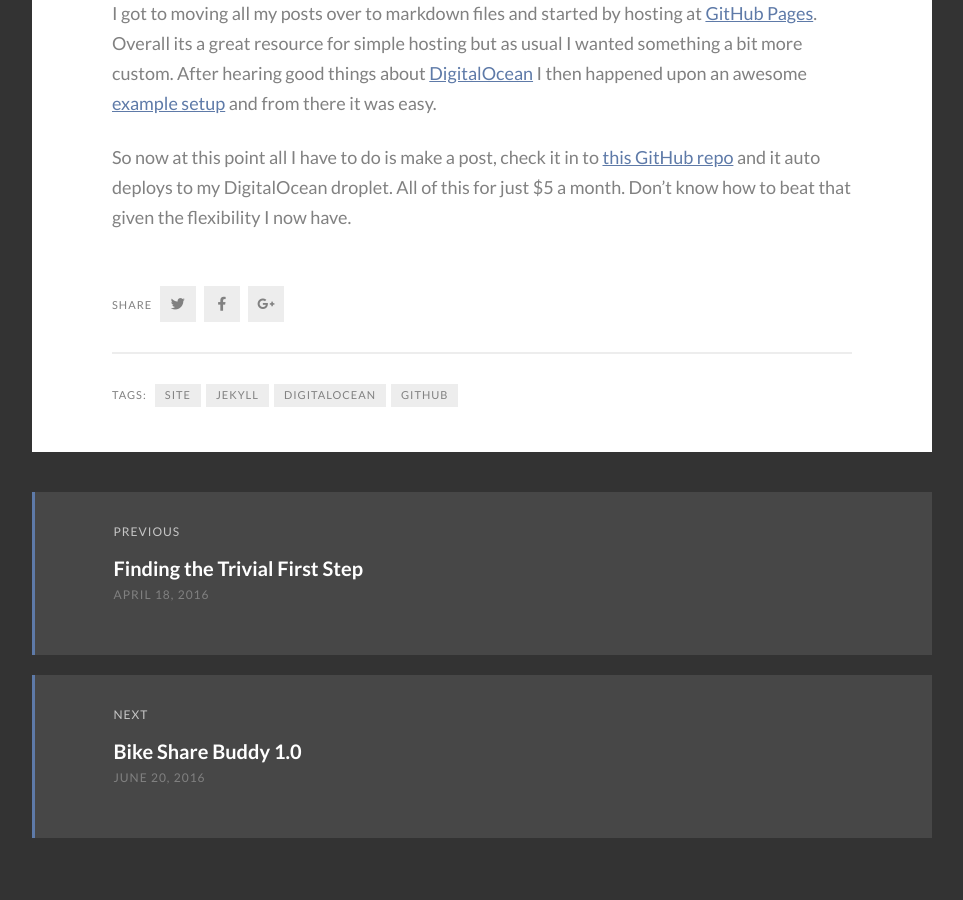
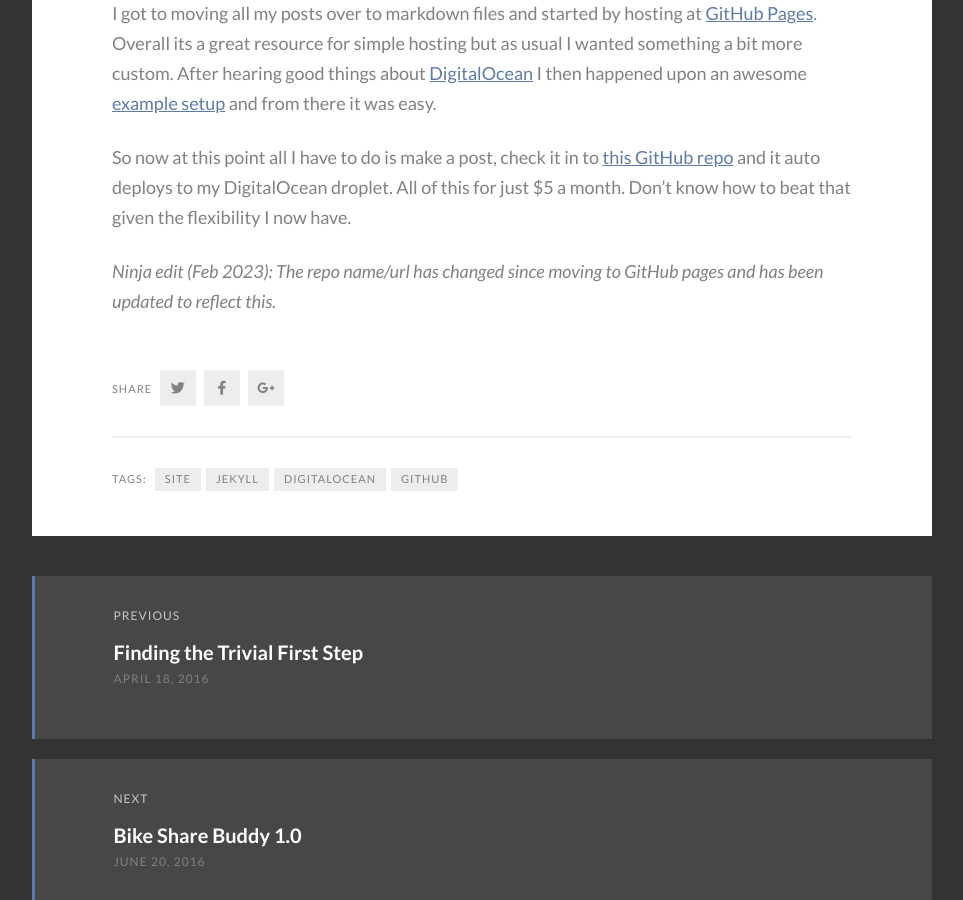
Before and after one commit to tomarra/tomarra.github.io, a Jekyll site: the page built from _posts/2016-05-06-new-site-setup.md, in a window 1280 px wide and 900 px high, scrolled down 785 px. Shown: the whole window, without its empty margins (8-971 px from the left). Built offline with Jekyll 4.4.1, drawn with Linux system fonts in a browser that asks for light colours; some web fonts are replaced.

Commit message:
Using new workflow for link checker (#16)
* using a new workflow

* update config

* link updates and adding ignore file

* Fixing URL’s

* spelling

* Update name

```diff
--- a/_posts/2016-05-06-new-site-setup.md
+++ b/_posts/2016-05-06-new-site-setup.md
@@ -10,4 +10,6 @@
 
 I got to moving all my posts over to markdown files and started by hosting at [GitHub Pages](https://pages.github.com). Overall its a great resource for simple hosting but as usual I wanted something a bit more custom. After hearing good things about [DigitalOcean](https://www.digitalocean.com) I then happened upon an awesome [example setup](http://petemichaud.github.io/2013/09/05/multisite-server-jekyll-digitalocean.html) and from there it was easy.
 
-So now at this point all I have to do is make a post, check it in to [this GitHub repo](https://github.com/tomarra/tomarra.com) and it auto deploys to my DigitalOcean droplet. All of this for just $5 a month. Don't know how to beat that given the flexibility I now have.
+So now at this point all I have to do is make a post, check it in to [this GitHub repo](https://github.com/tomarra/tomarra.github.io) and it auto deploys to my DigitalOcean droplet. All of this for just $5 a month. Don't know how to beat that given the flexibility I now have.
+
+*Ninja edit (Feb 2023): The repo name/url has changed since moving to GitHub pages and has been updated to reflect this.*
```
Also changed, not shown: _posts/2011-06-27-Flashlight-for-S40-1.0.0.md (+3 -1 lines), _posts/2014-09-29-Unspoken-Understanding-Tacit-App-Review.md (+3 -1 lines), _posts/2019-04-02-curling.md (+1 -1 lines), .github/workflows/link_check.yaml (deleted), .github/workflows/site_link_check.yaml (added), 1 other file.
